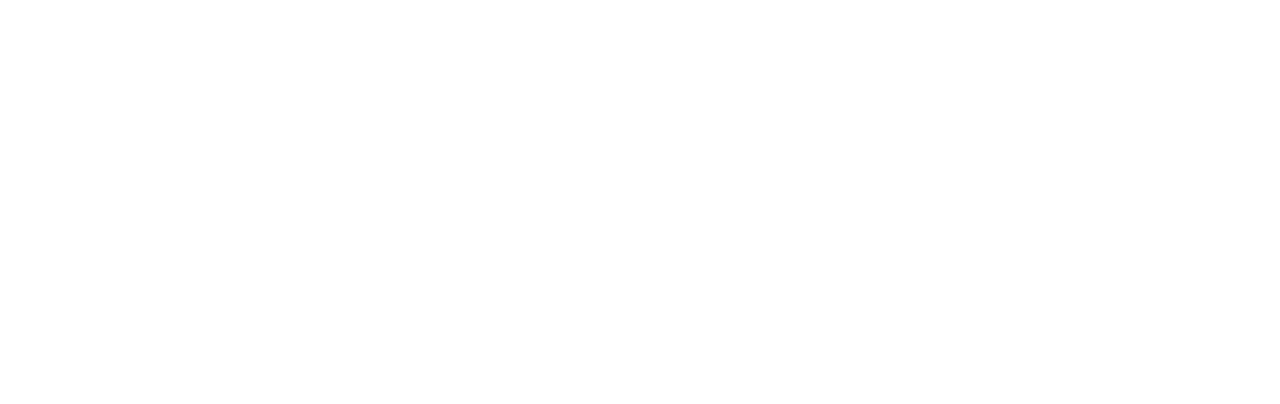
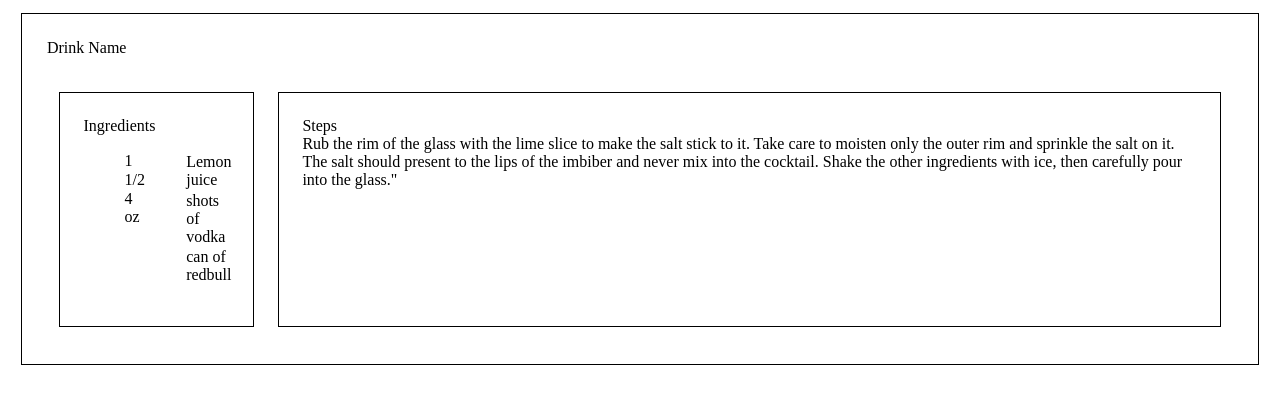
Before and after one commit to nraynes/the-drinks-on-me, a React (Create React App) app: page / in a window 1280 px wide. Shown: the top 404 px of the page. Built offline with nearby package versions, Linux system fonts and the light colour scheme.

Commit message:
add skeleton for DrinkDetails and Styling

```diff
--- a/src/components/drink-details/DrinkDetails.jsx
+++ b/src/components/drink-details/DrinkDetails.jsx
@@ -1,13 +1,70 @@
-import React from 'react';
+import React, { useEffect } from 'react';
 import styles from "./DrinkDetails.module.css";
 
+function DrinkDetails(props) {
 
-function DrinkDetails(props) {
-  return (
-    <div className={styles.drinkDetailsBody}>
+    // strIngredient1": "Tequila",
+    // "strIngredient2": "Triple sec",
+    // "strIngredient3": "Lime juice",
+    // "strIngredient4": "Salt",
+    // "strIngredient5": null,
+    // "strIngredient6": null,
+    // "strIngredient7": null,
+    // "strIngredient8": null,
+    // "strIngredient9": null,
+    // "strIngredient10": null,
+    // "strIngredient11": null,
+    // "strIngredient12": null,
+    // "strIngredient13": null,
+    // "strIngredient14": null,
+    // "strIngredient15": null,
 
-    </div>
-  );
+    // const ingredientsArray = [];
+    // const measurementArray = [];
+    // for (const k in props.drink) {
+    //     if (k.includes('strIngredient')) {
+    //         if (props.drink[k]) {
+    //             ingredientsArray.push(props.drink[k])
+    //         }
+    //     } else if (k.includes('strMeasure')) {
+    //         if (props.drink[k]) {
+    //             measurementArray.push(props.drink[k])
+    //         }
+    //     }
+    // }
+
+    return (
+        <div className={styles.drinkDetailsBody}>
+            <div className={styles.drinkDetailsName}>
+                {/* {props.drink.strDrink} */}
+                Drink Name
+            </div>
+            <div className={styles.drinkDetailsContents}>
+                <div className={styles.drinkDetailsIngredients}>
+                Ingredients
+                    <div>
+
+                        <ul>
+                            <li>1</li>
+                            <li>1/2</li>
+                            <li>4 oz</li>
+                        </ul>
+                        <ul>
+                            <li>Lemon juice</li>
+                            <li>shots of vodka</li>
+                            <li>can of redbull</li>
+                        </ul>
+                    </div>
+
+
+                </div>
+                <div className={styles.drinkDetailsSteps}>
+                    Steps
+                 <article>Rub the rim of the glass with the lime slice to make the salt stick to it. Take care to moisten only the outer rim and sprinkle the salt on it. The salt should present to the lips of the imbiber and never mix into the cocktail. Shake the other ingredients with ice, then carefully pour into the glass."</article>
+                </div>
+            </div>
+        </div>
+    );
 }
 
 export default DrinkDetails;
--- a/src/components/drink-details/DrinkDetails.module.css
+++ b/src/components/drink-details/DrinkDetails.module.css
@@ -1,3 +1,44 @@
 .drinkDetailsBody {
+  display: flex;
+  flex-flow: column nowrap;
+  border: 1px solid black;
+  margin: 1%;
+  padding: 2%;
+}
 
+.drinkDetailsName {
+    size: 1.5em;
+    margin-bottom: 2%;
 }
+
+.drinkDetailsContents{
+  display: flex;
+  flex-flow: row nowrap;
+  justify-content:  space-evenly;
+}
+.drinkDetailsIngredients {
+  display: flex;
+  flex-flow: column nowrap;
+  margin-right: 5%;
+  border: 1px solid black;
+  margin: 1%;
+  padding: 2%;
+}
+.drinkDetailsIngredients div {
+    display: flex;
+    flex-flow: row nowrap;
+}
+
+
+.drinkDetailsIngredients li {
+    list-style-type: none;
+    margin: 5%;
+}
+
+.drinkDetailsSteps{
+  display: flex;
+  flex-flow: column nowrap;
+  border: 1px solid black;
+  margin: 1%;
+  padding: 2%;
+}
```
